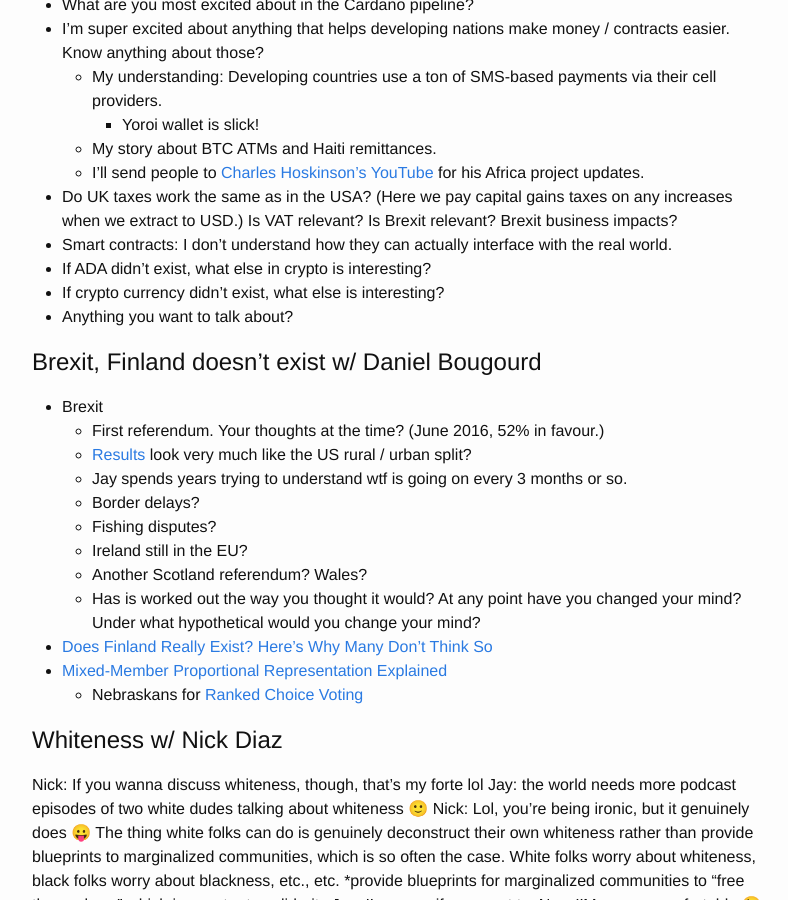
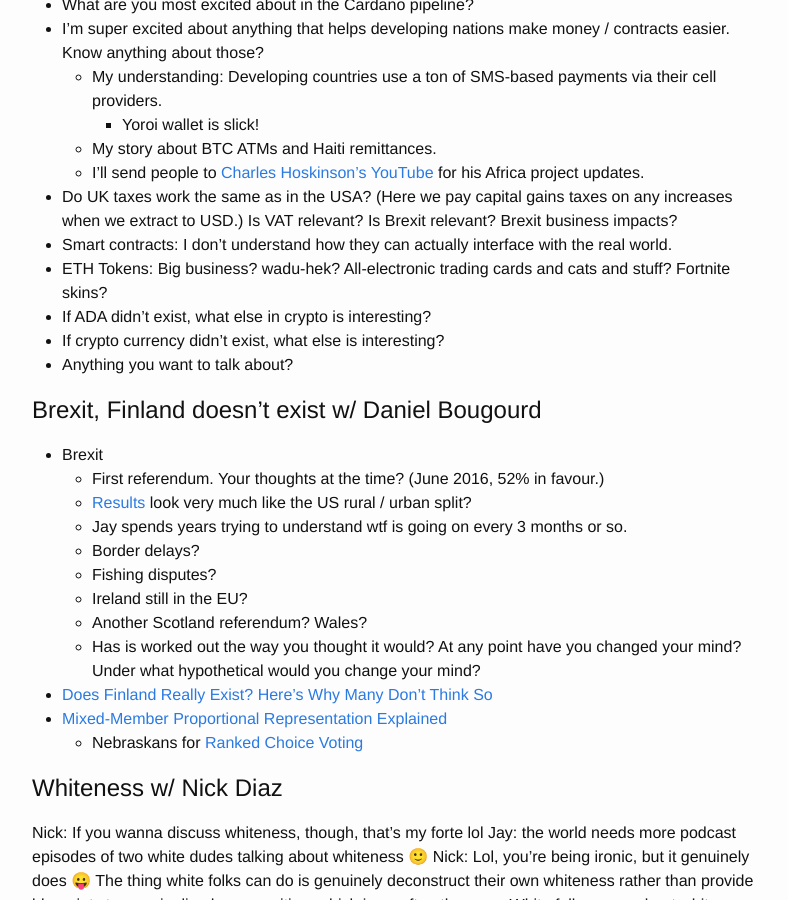
Before and after one commit to jhannah/jayflaunts, a Jekyll site: the page built from questions.md, in a window 1280 px wide and 900 px high, scrolled down 771 px. Shown: the whole window, without its empty margins (238-1026 px from the left). Built offline with Jekyll 4.4.1, drawn with Linux system fonts in a browser that asks for light colours.

Commit message:
Another ?

```diff
--- a/questions.md
+++ b/questions.md
@@ -39,6 +39,7 @@ A rough sketch of my thoughts / questions I'll probably ask.
 * Do UK taxes work the same as in the USA? (Here we pay capital gains taxes on any increases when we extract to USD.)
   Is VAT relevant? Is Brexit relevant? Brexit business impacts?
 * Smart contracts: I don't understand how they can actually interface with the real world.
+* ETH Tokens: Big business? wadu-hek? All-electronic trading cards and cats and stuff? Fortnite skins?
 * If ADA didn't exist, what else in crypto is interesting?
 * If crypto currency didn't exist, what else is interesting?
 * Anything you want to talk about?
```
